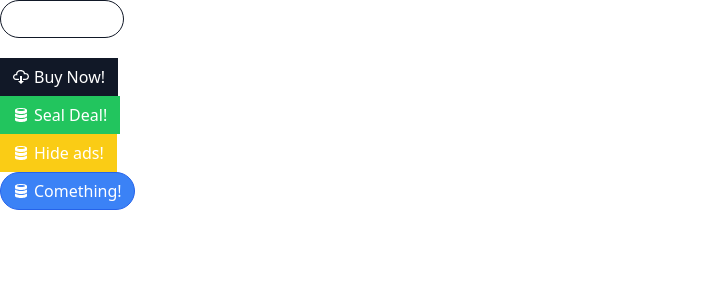
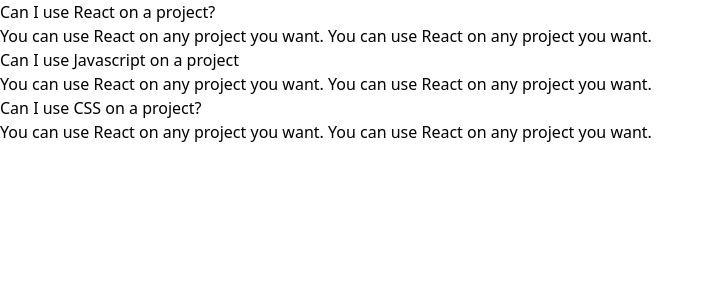
Before and after one commit to MatheusEli/comps, a React (Create React App) app: page / in a window 1280 px wide. Shown: the top 300 px of the page, without its empty margins (0-713 px from the left). Built offline with nearby package versions, Linux system fonts and the light colour scheme.

Commit message:
Accordion component

```diff
--- a/src/App.js
+++ b/src/App.js
@@ -1,43 +1,26 @@
-import Button from './Button';
-import { GoBell, GoCloudDownload, GoDatabase } from 'react-icons/go';
+import Accordion from './components/Accordion';
 
 function App() {
-    const handleClick = () => {
-        console.log('Hello World!');
-    };
+
+    const items = [
+        {
+            id: 'dcdade',
+            label: 'Can I use React on a project?',
+            content: 'You can use React on any project you want. You can use React on any project you want.'
+        },
+        {
+            id: '23r23f',
+            label: 'Can I use Javascript on a project',
+            content: 'You can use React on any project you want. You can use React on any project you want.'
+        },
+        {
+            id: '67uhih6',
+            label: 'Can I use CSS on a project?',
+            content: 'You can use React on any project you want. You can use React on any project you want.'
+        }
+    ];
     return (
-        <div>
-            <div>
-                <Button className = "mb-5" secondary outline rounded onClick={handleClick}>
-                    <GoBell />
-                    Click here!
-                </Button>
-            </div>
-            <div>
-                <Button secondary>
-                    <GoCloudDownload />
-                    Buy Now!
-                </Button>
-            </div>
-            <div>
-                <Button success>
-                    <GoDatabase />
-                    Seal Deal!
-                </Button>
-            </div>
-            <div>
-                <Button warning>
-                    <GoDatabase />
-                    Hide ads!
-                </Button>
-            </div>
-            <div>
-                <Button primary rounded>
-                    <GoDatabase />
-                    Comething!
-                </Button>
-            </div>
-        </div>
+        <Accordion items={items}/>
     );
 }
 
--- /dev/null
+++ b/src/components/Accordion.js
@@ -0,0 +1,17 @@
+import { render } from "@testing-library/react";
+
+function Accordion({items}){
+
+    const renderedItems = items.map((item, index)=> {
+        return (
+            <div key={item.id}>
+                <div>{item.label}</div>
+                <div>{item.content}</div>
+            </div>
+        );
+    });
+
+    return (<div>{renderedItems}</div>);
+}
+
+export default Accordion;
--- /dev/null
+++ b/src/pages/ButtonPage.js
@@ -0,0 +1,44 @@
+import Button from '../components/Button';
+import { GoBell, GoCloudDownload, GoDatabase } from 'react-icons/go';
+
+function ButtonPage() {
+    const handleClick = () => {
+        console.log('Hello World!');
+    };
+    return (
+        <div>
+            <div>
+                <Button className = "mb-5" secondary outline rounded onClick={handleClick}>
+                    <GoBell />
+                    Click here!
+                </Button>
+            </div>
+            <div>
+                <Button secondary>
+                    <GoCloudDownload />
+                    Buy Now!
+                </Button>
+            </div>
+            <div>
+                <Button success>
+                    <GoDatabase />
+                    Seal Deal!
+                </Button>
+            </div>
+            <div>
+                <Button warning>
+                    <GoDatabase />
+                    Hide ads!
+                </Button>
+            </div>
+            <div>
+                <Button primary rounded>
+                    <GoDatabase />
+                    Comething!
+                </Button>
+            </div>
+        </div>
+    );
+}
+
+export default ButtonPage;
```
Also changed, not shown: src/components/Button.js (renamed from src/Button.js).
